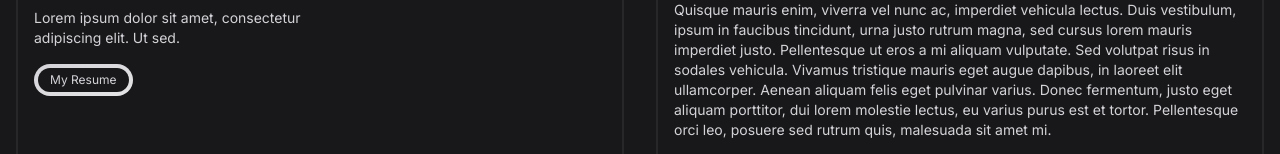
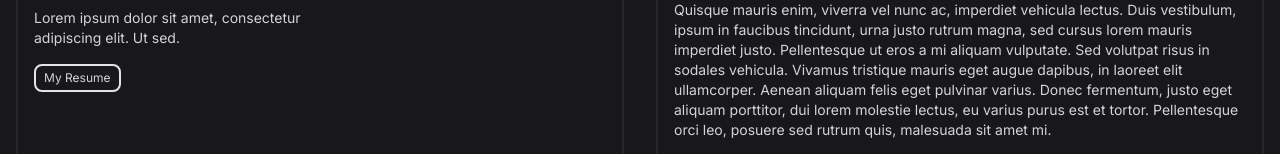
Before and after one commit to ClearlyRubix/Portfolio, a Next.js app: page / in a window 1280 px wide. Shown: the part 180-334 px from the top of the page. Built offline with nearby package versions, Linux system fonts and the light colour scheme.

Commit message:
better button styling

```diff
--- a/src/app/components/sections/HeroSection.tsx
+++ b/src/app/components/sections/HeroSection.tsx
@@ -21,10 +21,8 @@ const HeroSection = () => {
             </p>
             <ul>
                 <li className="">
-                    <Link href={"/resume.pdf"} className="p-1 rounded-full bg-gradient-to-br from-zinc-300 to-zinc-200 w-fit block text-center">
-                        <span className="bg-zinc-900 hover:bg-zinc-800 rounded-full px-3 py-1 w-fit block text-sm md:text-xs">
+                    <Link href={"/resume.pdf"} className="px-2 py-1 rounded-lg border-zinc-200 border-[2.5px] w-fit block text-center hover:bg-zinc-800 text-sm md:text-xs">
                             My Resume
-                        </span>
                     </Link>
                 </li>
             </ul>
```
